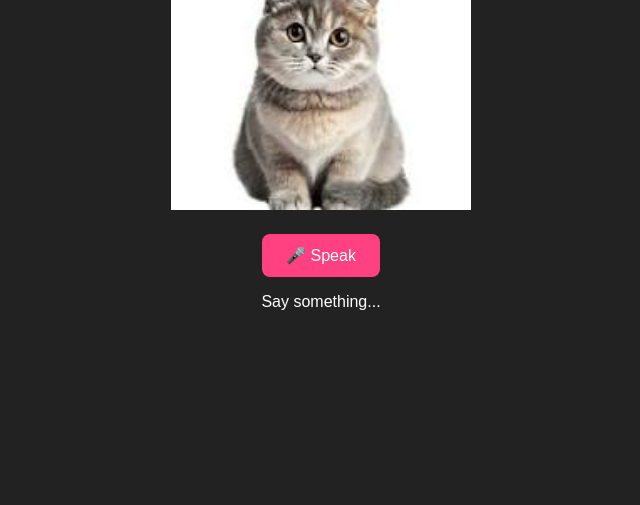
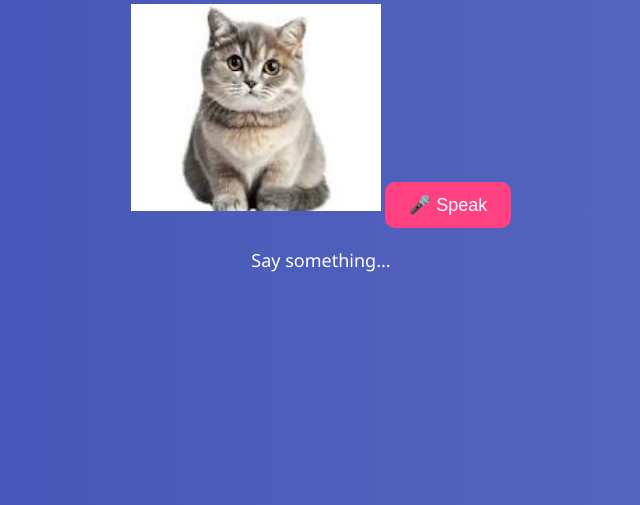
Before and after one commit to SASINDHAR/talking-tom, a plain HTML site: page index.html in a window 1280 px wide. Shown: the part 295-800 px from the top of the page, without its empty margins (319-959 px from the left). Drawn offline with Linux system fonts and the light colour scheme.

Commit message:
style.css

```diff
--- a/style.css
+++ b/style.css
@@ -1,34 +1,68 @@
 body {
-  background-color: #222;
+  background: linear-gradient(to right, #3f51b5, #5c6bc0);
   display: flex;
   justify-content: center;
   align-items: center;
   height: 100vh;
   margin: 0;
-  font-family: sans-serif;
-  color: white;
+  font-family: 'Segoe UI', sans-serif;
+  color: #fff;
 }
 
 .container {
   text-align: center;
+  max-width: 90%;
+}
+
+h1 {
+  margin-bottom: 20px;
+}
+
+.cat-container {
+  position: relative;
+  display: inline-block;
 }
 
 #cat {
-  width: 300px;
-  transition: transform 0.3s;
+  width: 250px;
+  transition: transform 0.3s ease;
 }
 
-#cat.talking {
-  transform: scale(1.1);
+#mouth {
+  position: absolute;
+  bottom: 50px;
+  left: 50%;
+  transform: translateX(-50%);
+  width: 40px;
+  height: 20px;
+  background: red;
+  border-radius: 50%;
+  opacity: 0;
+  animation: talking 0.3s infinite;
+}
+
+@keyframes talking {
+  0%, 100% { height: 20px; }
+  50% { height: 40px; }
 }
 
 button {
   margin-top: 20px;
   padding: 12px 24px;
-  font-size: 16px;
+  font-size: 18px;
+  background: #ff4081;
+  color: white;
+  border: none;
+  border-radius: 10px;
   cursor: pointer;
-  border: none;
-  background-color: #ff4081;
-  color: white;
-  border-radius: 8px;
+  transition: background 0.3s;
 }
+
+button:hover {
+  background: #f50057;
+}
+
+#text-output {
+  margin-top: 20px;
+  font-size: 18px;
+}
```
